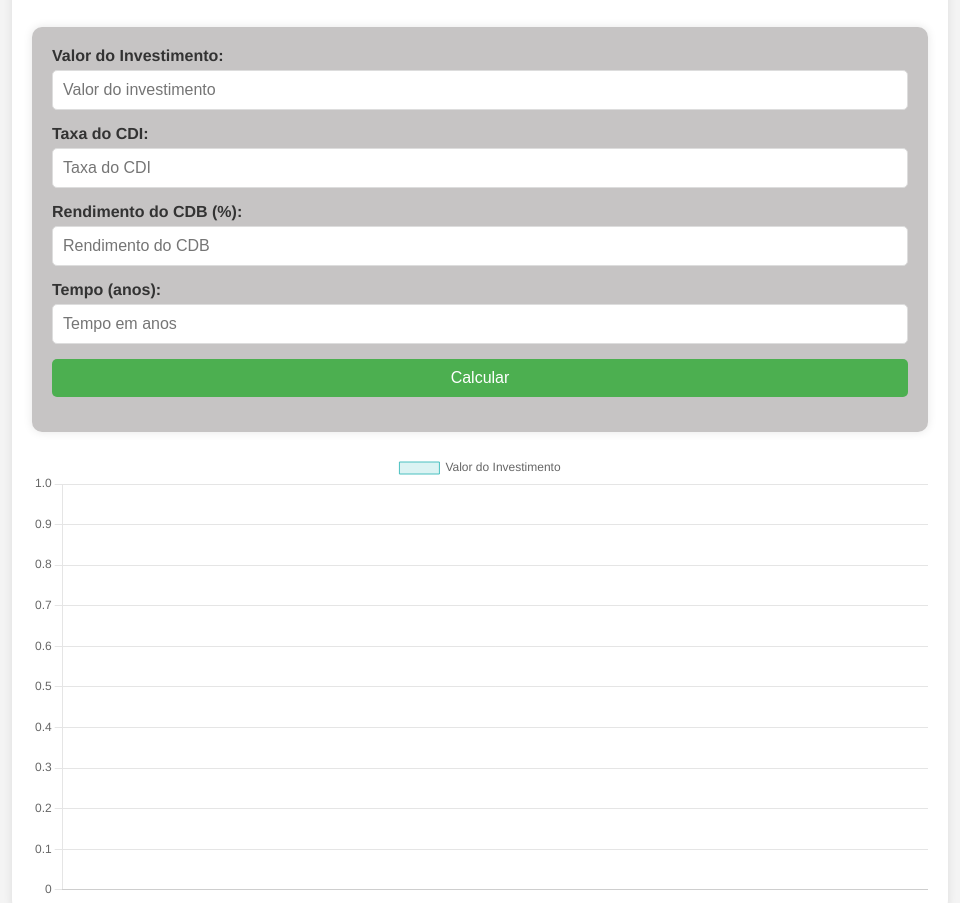
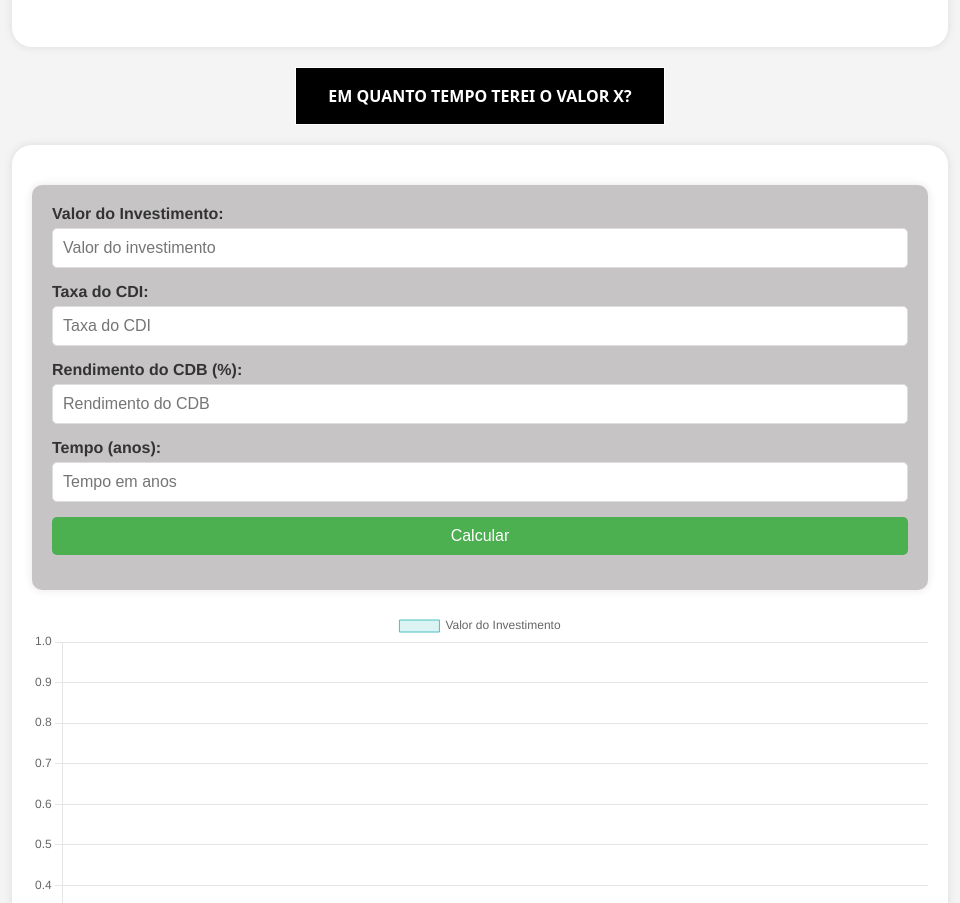
Before and after one commit to felipecremonez/newInvest-Copy, a plain HTML site: page cdb.html in a window 1280 px wide. Shown: the part 1800-2703 px from the top of the page, without its empty margins (160-1120 px from the left). Drawn offline with nearby package versions, Linux system fonts and the light colour scheme.

Commit message:
Add files via upload

```diff
--- a/cdb.html
+++ b/cdb.html
@@ -48,7 +48,24 @@
 
     Já no CDB pré-fixado, a rentabilidade é definida no momento do contrato e não está indexado a nenhum índice.
             </h2>
+        </section>
 
+
+            <!-- <label class="switch">
+                <div class="toggle-switch">
+                    <input id="switch" type="checkbox" />
+            <label for="switch"></label>
+                </div>
+            </label> -->
+
+            <div class="infoCDBbtn">
+                    <button class="btn" onClick="window.open('', '_blank')">
+                        <span class="text-container">
+                        <span class="text">Em quanto tempo terei o valor X?</span>
+                        </span>
+                    </button>
+            </div>
+        <div class="infoCDB">
             <div class="inputs">
                 <label for="investment">Valor do Investimento:</label>
                 <input type="number" id="investment" placeholder="Valor do investimento" />
@@ -64,6 +81,7 @@
             <canvas id="cdbChart" width="400" height="200"></canvas>
         </section>
     </div>
+            </div>
 
 
     <footer>
--- a/investimentos.css
+++ b/investimentos.css
@@ -149,3 +149,145 @@ footer {
 footer p {
     margin: 0;
 }
+
+
+/* From Uiverse.io by doniaskima */
+.containerInfoCDB .infoCDBbtn .btn,
+.containerInfoCDB .infoCDBbtn .btn *,
+.containerInfoCDB .infoCDBbtn .btn :after,
+.containerInfoCDB .infoCDBbtn .btn :before,
+.containerInfoCDB .infoCDBbtn .btn:after,
+.containerInfoCDB .infoCDBbtn .btn:before {
+  border: 0 solid;
+  box-sizing: border-box;
+}
+
+.containerInfoCDB .infoCDBbtn .btn {
+  -webkit-tap-highlight-color: transparent;
+  -webkit-appearance: button;
+  background-color: #000;
+  background-image: none;
+  color: #fff;
+  cursor: pointer;
+  font-family: ui-sans-serif, system-ui, -apple-system, BlinkMacSystemFont,
+    Segoe UI, Roboto, Helvetica Neue, Arial, Noto Sans, sans-serif,
+    Apple Color Emoji, Segoe UI Emoji, Segoe UI Symbol, Noto Color Emoji;
+  font-size: 100%;
+  font-weight: 900;
+  line-height: 1.5;
+  margin: 0;
+  -webkit-mask-image: -webkit-radial-gradient(#000, #fff);
+  padding: 0;
+}
+
+.containerInfoCDB .infoCDBbtn .btn:disabled {
+  cursor: default;
+}
+
+.containerInfoCDB .infoCDBbtn .btn:-moz-focusring {
+  outline: auto;
+}
+
+.containerInfoCDB .infoCDBbtn .btn svg {
+  display: flex;
+  vertical-align: middle;
+}
+
+.containerInfoCDB .infoCDBbtn .btn [hidden] {
+  display: none;
+}
+
+.containerInfoCDB .infoCDBbtn .btn {
+  border-width: 1px;
+  padding: 1rem 2rem;
+  position: relative;
+  text-transform: uppercase;
+  cursor: pointer;
+}
+
+.containerInfoCDB .infoCDBbtn .btn:before {
+  --progress: 100%;
+  background: greenyellow;
+  -webkit-clip-path: polygon(
+    100% 0,
+    var(--progress) var(--progress),
+    0 100%,
+    100% 100%
+  );
+  clip-path: polygon(
+    100% 0,
+    var(--progress) var(--progress),
+    0 100%,
+    100% 100%
+  );
+  content: "";
+  inset: 0;
+  position: absolute;
+  transition: -webkit-clip-path 0.2s ease;
+  transition: clip-path 0.2s ease;
+  transition: clip-path 0.2s ease, -webkit-clip-path 0.2s ease;
+}
+
+.containerInfoCDB .infoCDBbtn .btn:hover:before {
+  --progress: 0%;
+}
+
+.containerInfoCDB .infoCDBbtn .btn .text-container {
+  display: block;
+  overflow: hidden;
+  position: relative;
+}
+
+.containerInfoCDB .infoCDBbtn .btn .text {
+  display: block;
+  font-weight: 900;
+  mix-blend-mode: difference;
+  position: relative;
+}
+
+.containerInfoCDB .infoCDBbtn .btn:hover .text {
+  -webkit-animation: move-up-alternate 0.3s ease forwards;
+  animation: move-up-alternate 0.3s ease forwards;
+}
+.infoCDBbtn{
+    display: flex;
+    justify-content: center;
+    text-align: center;
+    cursor: pointer;
+}
+
+@-webkit-keyframes move-up-alternate {
+  0% {
+    transform: translateY(0);
+  }
+
+  50% {
+    transform: translateY(80%);
+  }
+
+  51% {
+    transform: translateY(-80%);
+  }
+
+  to {
+    transform: translateY(0);
+  }
+}
+
+@keyframes move-up-alternate {
+  0% {
+    transform: translateY(0);
+  }
+
+  50% {
+    transform: translateY(80%);
+  }
+
+  51% {
+    transform: translateY(-80%);
+  }
+
+  to {
+    transform: translateY(0);
+  }
+}
```
Also changed, not shown: style.css (+46 -0 lines), ideias/Fórmulas cálculo Valor em Quantidade de tempo.txt (added).
